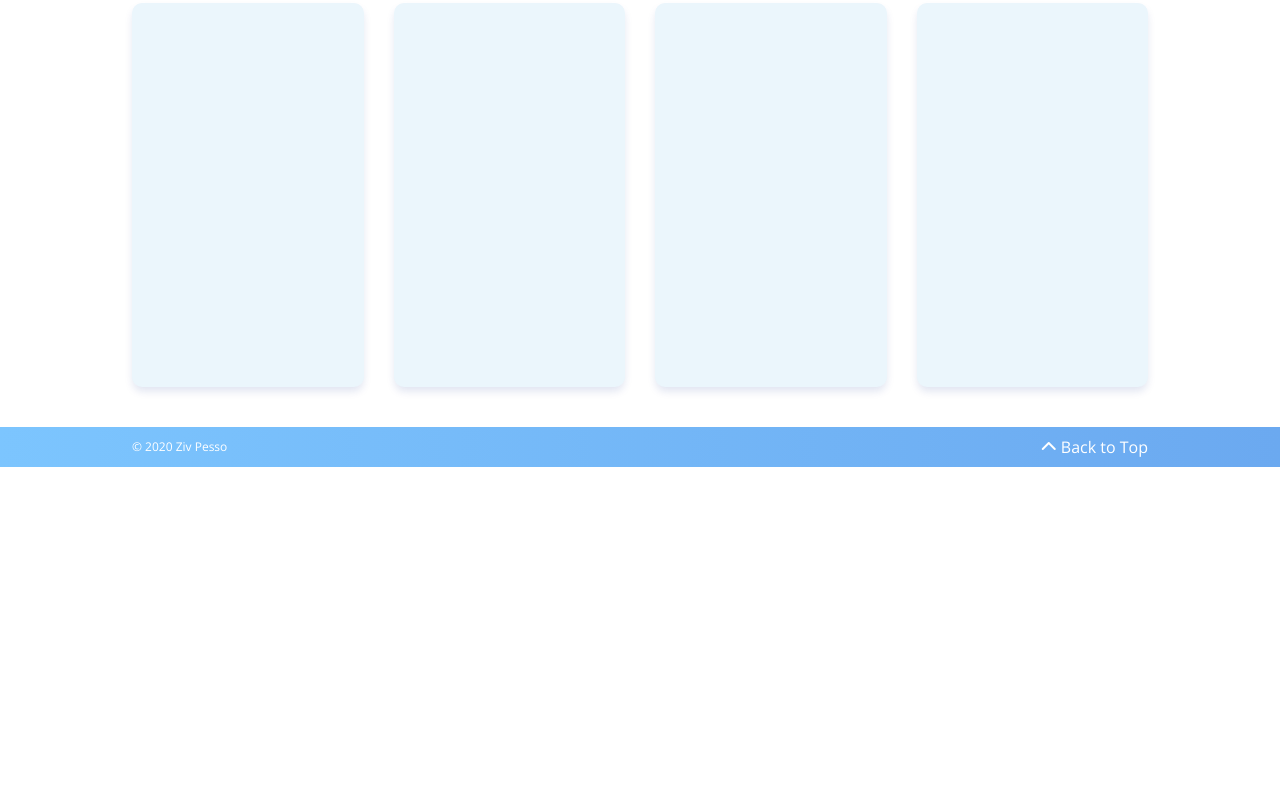
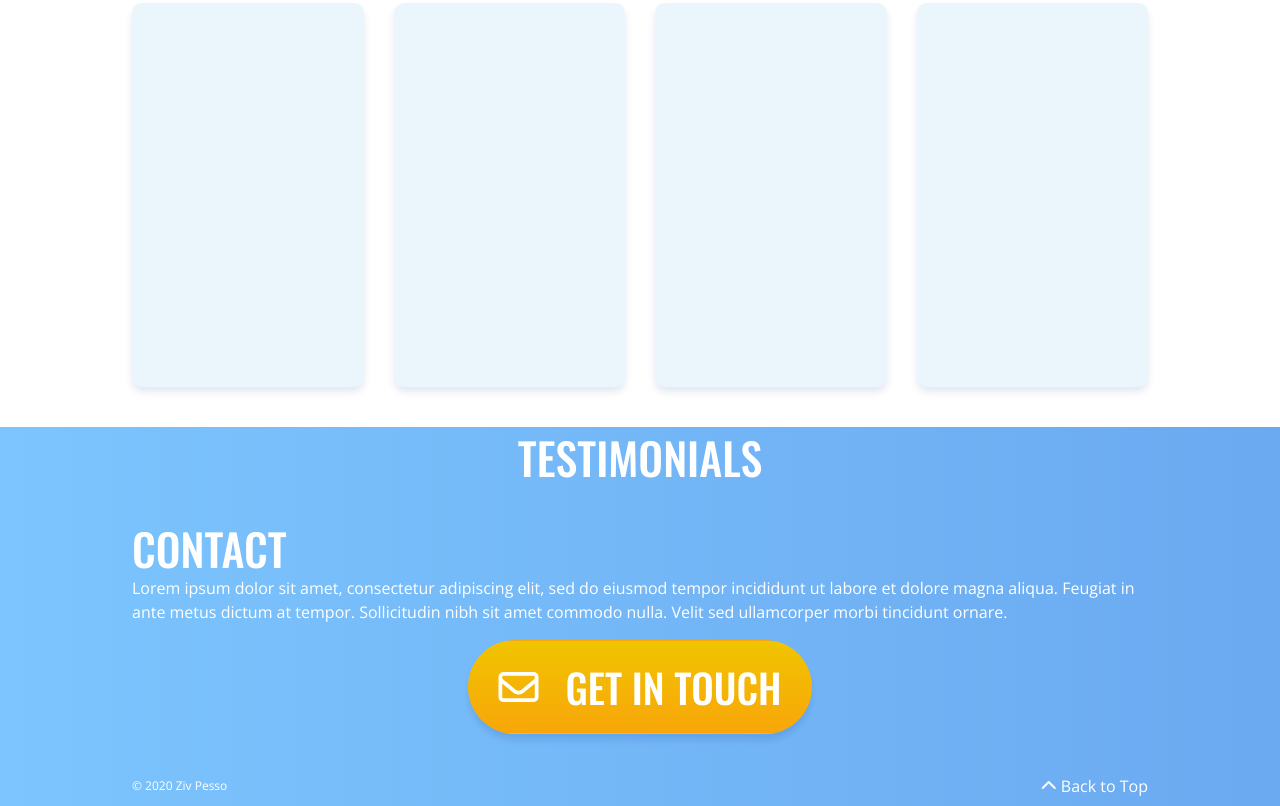
Before and after one commit to ziv-pesso/portfolio, a plain HTML site: page index.html in a window 1280 px wide. Shown: the part 2199-3005 px from the top of the page. Before the commit the page ends 2666 px from the top, so only its background shows below. Drawn offline with nearby package versions, Linux system fonts and the light colour scheme.

Commit message:
contact section created

```diff
--- a/assets/css/style.css
+++ b/assets/css/style.css
@@ -176,6 +176,32 @@ header {
 }
 
 /********************************************
+ TESTIMONIALS
+********************************************/
+
+/********************************************
+ CONTACT
+********************************************/
+.contact {
+    background-image: linear-gradient(to right, #7CC5FE, #6BA9F0);
+    color: #ffffff;
+    display: flex;
+    flex-direction: column;
+    justify-content: center;
+}
+.contact-btn {
+    align-items: center;
+    align-self: center;
+    border-radius: 50px;
+    font-size: 2.5rem;
+    min-width: 21.5rem;
+    padding: 1rem;
+    width: 21.5rem;
+    display: flex;
+    justify-content: space-around;
+}
+
+/********************************************
  FOOTER
 ********************************************/
 footer {
@@ -197,3 +223,19 @@ footer a:hover {
     color: #ffffff;
     text-decoration: none;
 }
+
+/********************************************
+ MEDIA QUERIES
+********************************************/
+@media screen and (max-width: 992px) {
+    .welcome,
+        .welcome-text {
+            text-align: center;
+    }
+}
+@media screen and (max-width: 768px) {
+
+}
+@media screen and (max-width: 640px) {
+
+}
--- a/index.html
+++ b/index.html
@@ -132,6 +132,28 @@
         </div>
     </section>
 
+    <!-- TESTIMONIALS -->
+    <section>
+        <div class="title">
+            <h2>Testimonials</h2>
+        </div>
+    </section>
+
+    <!-- CONTACT -->
+    <section id="contact">
+        <div class="contact content">
+          <h2>Contact</h2>
+          <p>
+            Lorem ipsum dolor sit amet, consectetur adipiscing elit, sed do eiusmod tempor incididunt ut labore et dolore magna aliqua. Feugiat in ante metus dictum at tempor. Sollicitudin nibh sit amet commodo nulla. Velit sed ullamcorper morbi tincidunt ornare.
+          </p>
+          <button class="btn contact-btn">
+            <i class="far fa-envelope email-icon"></i> Get in touch
+            <!-- <img src="assets/icons/letter.svg" alt="Contact Me"> -->
+            <!-- Get in touch -->
+          </button>
+        </div>
+    </section>
+
     <!-- FOOTER -->
     <footer>
         <div class="copyright">
```
